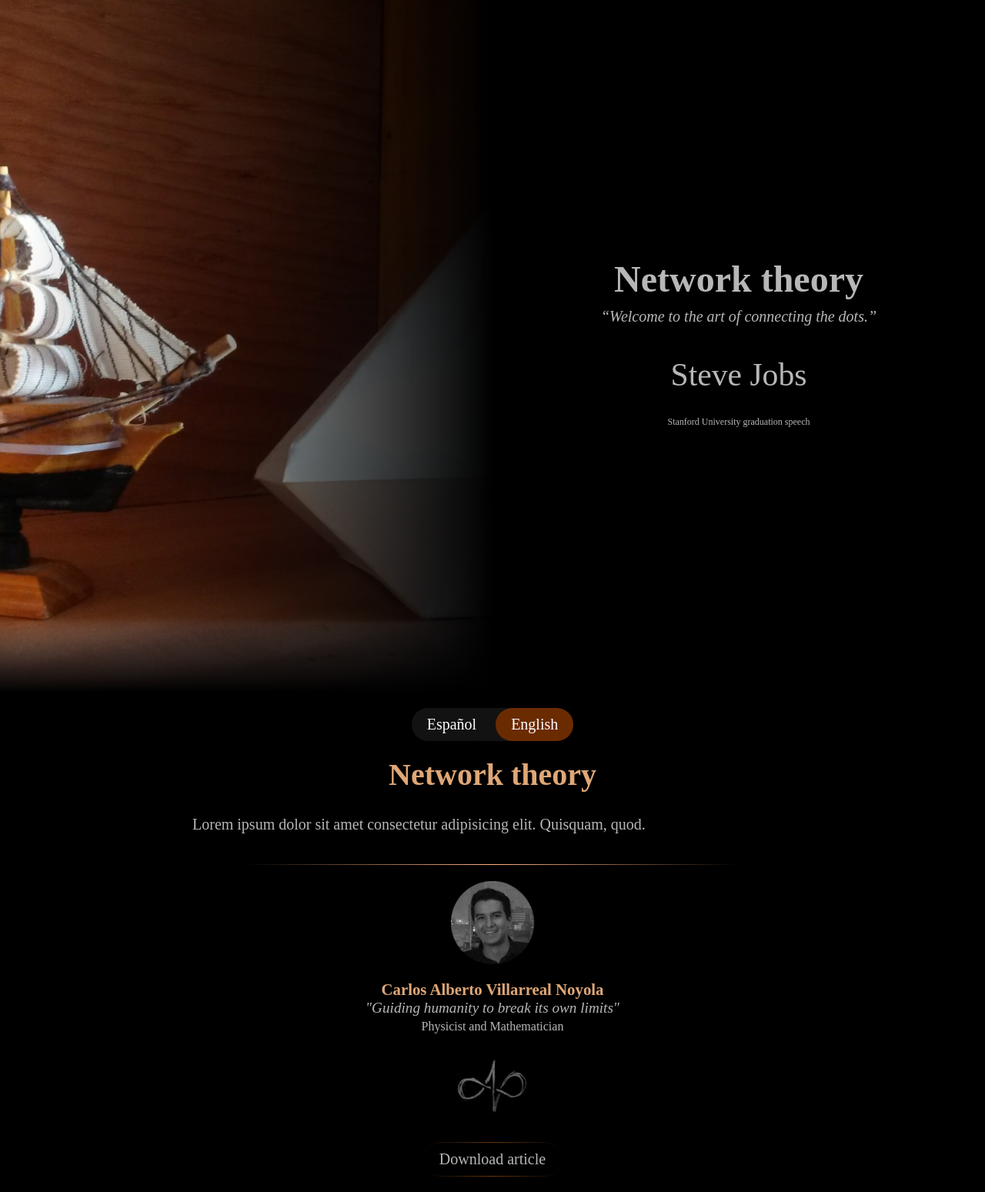
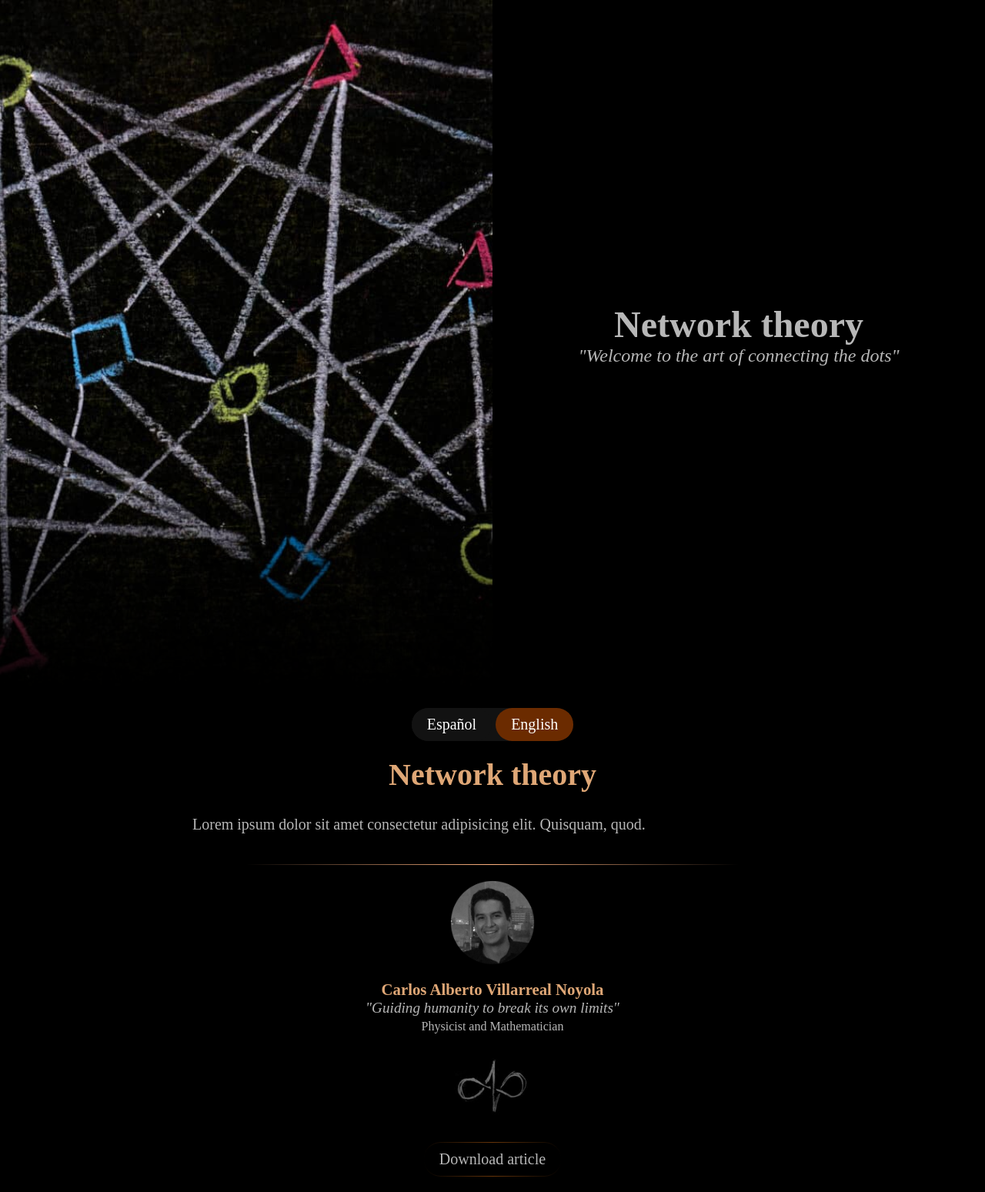
Before and after one commit to ElCaballerodelaTierra/Abstractions, a Jekyll site: the page built from _pages/elartedeconectarlospuntos.md, in a window 1280 px wide. Shown: the whole page at 77% size. Built offline with Jekyll 4.4.1, drawn with Linux system fonts in a browser that asks for light colours; some web fonts are replaced.

Commit message:
Condicionales y otras configuraciones para las portadas

```diff
--- a/_layouts/default.html
+++ b/_layouts/default.html
@@ -15,6 +15,10 @@
 </head>
 
 <body>
+
+    {% if page.portada != false %}
+    <!-- Este condicional afecta a todas las portadas, si se desea que una pagina no tenga portada se debe poner 'portada: false' en el frontmatter, ejemplo en 'unpasadoajenoaltiempo.md' -->
+
 
     <!-- Portada en español con titulos e imagen de fondo sin frase -->
 
@@ -102,6 +106,8 @@
     </figure> -->
     {% endif %}
 
+    {% endif %}
+
 
 
 
@@ -109,7 +115,7 @@
 
     <!-- Si no hay imagen de portada, se muestran unicamente los titulos -->
 
-    {% if page.imagenPortada == null or page.frase-es != null %}
+    {% if page.imagenPortada == null or page.frase-es != null or page.portada == false %}
     <h1 class="content-es">{{ page.titulo-es }}</h1>
     <h1 class="content-en" style="display: none;">{{ page.titulo-en }}</h1>
     {% endif %}
--- a/_pages/elartedeconectarlospuntos.md
+++ b/_pages/elartedeconectarlospuntos.md
@@ -4,8 +4,8 @@
 layout: default
 mediaPortada: true
 
-# imagenPortada: /assets/redes/Red.jpg
-imagenPortada: /assets/plantilla/Dos-barcos.jpg
+imagenPortada: /assets/redes/Red.jpg
+# imagenPortada: /assets/plantilla/Dos-barcos.jpg
 descripcionImagenPortada-es: "Ilustración de una red de conexiones entre personas"
 descripcionImagenPortada-en: "Illustration of a network of connections between people"
 
--- a/css/estilos.css
+++ b/css/estilos.css
@@ -228,11 +228,15 @@
     display: block;
     margin: 0;
     border-radius: 0;
-    /* mask-image: linear-gradient(to right, black 10%, transparent); */
-    mask-image: linear-gradient(to right, black 5%, transparent), linear-gradient(to bottom, black 90%, transparent);
+
+    mask-image: linear-gradient(to bottom, black 70%, transparent);
+    -webkit-mask-image: linear-gradient(to bottom, black 70%, transparent);
+
+    /* Estilo con 2 sombras en los bordes */
+    /* mask-image: linear-gradient(to right, black 5%, transparent), linear-gradient(to bottom, black 90%, transparent);
     -webkit-mask-image: linear-gradient(to right, black 5%, transparent), linear-gradient(to bottom, black 90%, transparent);
     mask-composite: intersect;
-    -webkit-mask-composite: source-in;
+    -webkit-mask-composite: source-in; */
 }
 
 section.mediaPortada .texto {
```
Also changed, not shown: other parts of _pages/elartedeconectarlospuntos.md (+8 -7 lines), _pages/unPasadoAjenoAlTiempo.md (+10 -0 lines), assets/pasado/un-amanecer-ajeno-al-tiempo.jpg (added), assets/trabajo/Mural-Biblioteca-Iberoamericana.jpg.
